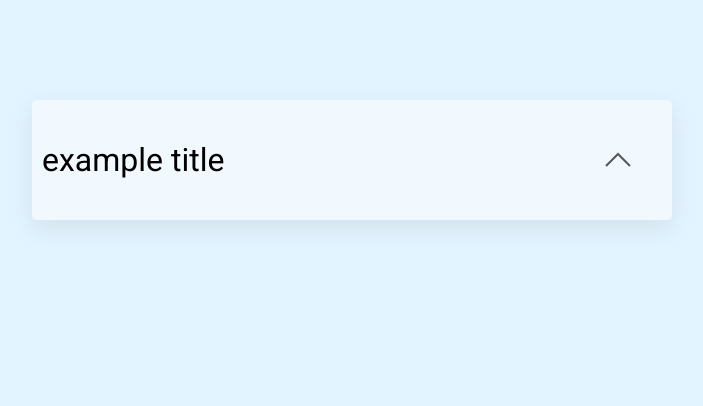
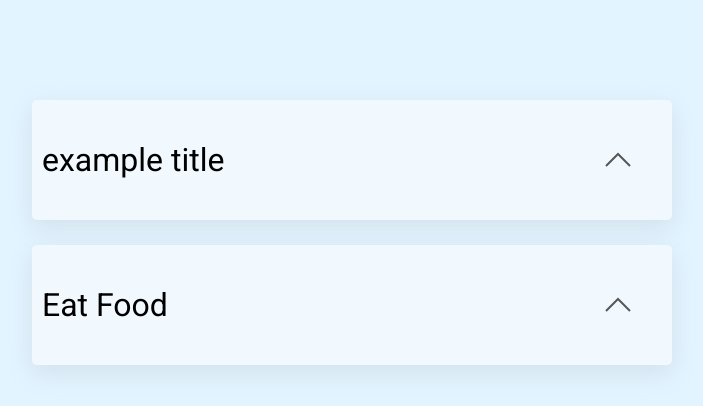
Before and after one commit to jkwanhow/fine-a-todo-list, a React (Vite) app: page / in a window 1280 px wide. Shown: the top 406 px of the page, without its empty margins (288-991 px from the left). Built offline with nearby package versions, Linux system fonts and the light colour scheme.

Commit message:
oh shoot, i forgot about the completion state

```diff
--- a/index.html
+++ b/index.html
@@ -2,9 +2,9 @@
 <html lang="en">
   <head>
     <meta charset="UTF-8" />
-    <link rel="icon" type="image/svg+xml" href="/vite.svg" />
+    <link rel="icon" type="image/svg+xml" href="/src/assets/icons/listsIcon.svg" />
     <meta name="viewport" content="width=device-width, initial-scale=1.0" />
-    <title>Vite + React + TS</title>
+    <title>Tasks</title>
   </head>
   <body>
     <div id="root"></div>
--- a/src/App.tsx
+++ b/src/App.tsx
@@ -1,14 +1,24 @@
-import ToDoItem from "./components/ToDoItem"
-
-const tempDescription = 'this is a temporary description for now will delete later';
-
+import React from 'react';
+import Tasks from './components/Tasks';
+const tempTasks = [
+{
+  title: 'example title',
+  details: 'this is a temporary description for now will delete later',
+  complete: false,
+},
+{
+  title: 'Eat Food',
+  details: 'temp description two',
+  complete: false
+},
+]
 function App() {
 
   // Remove and change the styles{{}}, these are just temporary to build to row component
   return (
     <div style={{marginTop: '100px', width: '100%', display: 'flex', justifyContent:'center'}}>
       <div style={{width: '50%'}}>
-      <ToDoItem title='example title' details={tempDescription} />
+        <Tasks tasks={tempTasks}/>
       </div>
     </div>
   )
--- a/src/assets/index.css
+++ b/src/assets/index.css
@@ -86,3 +86,9 @@ body {
     min-height: 200px;
     padding: 20px;
 }
+
+.tasks-container {
+    display: flex;
+    flex-direction: column;
+    gap: 25px;
+}
--- /dev/null
+++ b/src/components/Tasks/index.tsx
@@ -0,0 +1,18 @@
+import React from 'react';
+
+import ToDoItem from '../ToDoItem';
+import { TasksProps } from "./types";
+
+export default function({tasks}:TasksProps){
+
+    return(
+    <div className='tasks-container'>
+        {tasks.map((task) => {
+            return(
+                <ToDoItem {...task}/>
+            )
+        })}
+
+    </div>
+    )
+}
--- /dev/null
+++ b/src/components/Tasks/types.d.ts
@@ -0,0 +1,5 @@
+import { TaskProps } from "../ToDoItem/types";
+
+export interface TasksProps {
+    tasks: TaskProps[];
+}
--- a/src/components/ToDoItem/types.d.ts
+++ b/src/components/ToDoItem/types.d.ts
@@ -1,13 +1,16 @@
 export interface TaskProps {
     title: string;
     details: string;
+    complete: boolean;
 }
 
 export interface HeaderProps {
     title: string;
-    expanded: boolean,
+    expanded: boolean;
     handleExpandClick?: () => void;
     canExpand?: boolean;
+    complete: boolean;
+    handleStatusClick: () => void;
 
 }
 export interface DetailsProps {
```
Also changed, not shown: src/assets/icons/listsIcon.svg (added).
